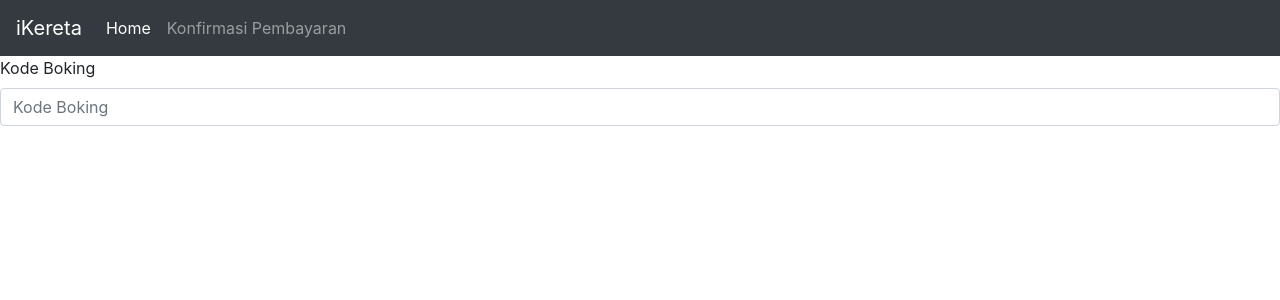
After one commit to jefri19/kereta, a CodeIgniter app: page /kereta/index.php/guest/keHalamanKonfirmasi in a window 1280 px wide. The commit adds this page. Shown: the top 300 px of the page. Run offline with CodeIgniter, Linux system fonts and the light colour scheme; some libraries are stand-ins or nearby versions.

Commit message:
Update routes.php, Guest.php, and 4 more files... - menambah halaman konfirmasi - menambah folder template

```diff
--- a/application/config/routes.php
+++ b/application/config/routes.php
@@ -1,6 +1,7 @@
 <?php
 defined('BASEPATH') OR exit('No direct script access allowed');
 
+$route['konfirmasi'] = 'guest/keHalamanKonfirmasi';
 $route['default_controller'] = 'guest/keHalamanDepan';
 
 $route['404_override'] = '';
--- a/application/controllers/Guest.php
+++ b/application/controllers/Guest.php
@@ -4,6 +4,19 @@ defined('BASEPATH') OR exit('No direct script access allowed');
 class Guest extends CI_Controller {
       public function keHalamanDepan ()
       {
+          $data['judul'] = 'Halaman Depan';
+
+          $this->load->view('guest/template/header', $data);
           $this->load->view('guest/halaman_depan');
+          $this->load->view('guest/template/footer');
+      }
+
+      public function keHalamanKonfirmasi()
+      {
+          $data['judul'] = 'Halaman Konfirmasi';
+
+          $this->load->view('guest/template/header', $data);
+          $this->load->view('guest/halaman_konfirmasi');
+          $this->load->view('guest/template/footer');
       }
 }
--- /dev/null
+++ b/application/views/guest/halaman_konfirmasi.php
@@ -0,0 +1,6 @@
+<form action="POST">
+    <div class="form-grou">
+        <label>Kode Boking</label>
+        <input type="text" class="form-control" placeholder="Kode Boking">
+    </div>
+</form>
--- /dev/null
+++ b/application/views/guest/template/footer.php
@@ -0,0 +1,4 @@
+
+    <script src="<?= base_url('assets/js/bootstrap.min.js')?>"></script>
+</body>
+</html>
--- /dev/null
+++ b/application/views/guest/template/header.php
@@ -0,0 +1,27 @@
+<!DOCTYPE html>
+<html lang="en">
+<head>
+    <meta charset="UTF-8">
+    <meta name="viewport" content="width=device-width, initial-scale=1.0">
+    <title><?= $judul?></title>
+    <link rel="stylesheet" href="<?= base_url('assets/css/bootstrap.min.css') ?>">
+
+</head>
+<body>
+
+    <nav class="navbar navbar-expand-lg navbar-dark bg-dark">
+  <button class="navbar-toggler" type="button" data-toggle="collapse" data-target="#navbarTogglerDemo01" aria-controls="navbarTogglerDemo01" aria-expanded="false" aria-label="Toggle navigation">
+    <span class="navbar-toggler-icon"></span>
+  </button>
+  <div class="collapse navbar-collapse" id="navbarTogglerDemo01">
+    <a class="navbar-brand" href="#">iKereta</a>
+    <ul class="navbar-nav mr-auto mt-2 mt-lg-0">
+      <li class="nav-item active">
+        <a class="nav-link" href="<?php echo base_url() ?>">Home <span class="sr-only">(current)</span></a>
+      </li>
+      <li class="nav-item">
+        <a class="nav-link" href="<?= base_url('index.phpkonfirmasi') ?>">Konfirmasi Pembayaran</a>
+      </li>
+    </ul>
+  </div>
+</nav>
```
Also changed, not shown: application/views/guest/halaman_depan.php (+2 -31 lines).
